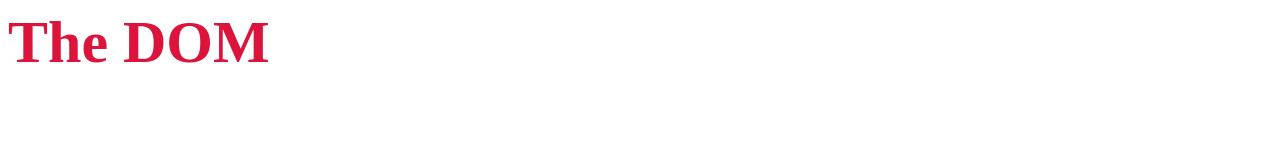
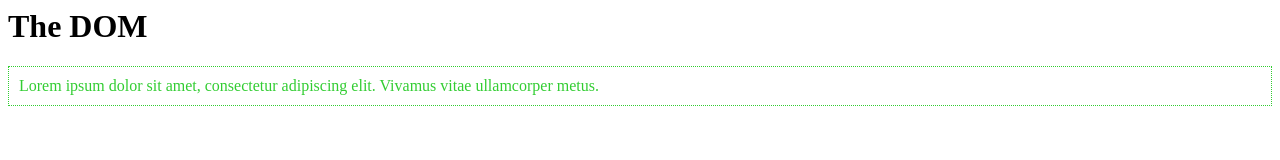
Before and after one commit to adtoria/DOM, a plain HTML site: page index.html in a window 1280 px wide. Drawn offline with Linux system fonts and the light colour scheme.

Commit message:
when styling in a .css file

```diff
--- a/index.html
+++ b/index.html
@@ -2,10 +2,15 @@
 <head>
     <meta charset="UTF-8">
     <meta name="viewport" content="width=device-width, initial-scale=1.0">
-    <title>Document</title>
+    <link rel="stylesheet" href="styles.css">
+    <title>JavaScript</title>
 </head>
 <body>
-    <h1 style="color: orange">The DOM</h1>
+    <h1>The DOM</h1>
+
+    <p>
+        Lorem ipsum dolor sit amet, consectetur adipiscing elit. Vivamus vitae ullamcorper metus.
+    </p>
 
     <script src="styling.js"></script>
 </body>
--- /dev/null
+++ b/styles.css
@@ -0,0 +1,11 @@
+.error{
+    padding: 10px;
+    color: crimson;
+    border: 1px dotted crimson;
+}
+
+.success{
+    padding: 10px;
+    color: limegreen;
+    border: 1px dotted limegreen;
+}
--- a/styling.js
+++ b/styling.js
@@ -1,12 +1,6 @@
-const title = document.querySelector('h1');
+const content = document.querySelector('p');
 
-// title.setAttribute('style', 'margin: 50px;');
-// overwrites what was previously there
-
-console.log(title.style);
-console.log(title.style.color);
-
-title.style.margin = '50px';
-title.style.color = 'crimson';
-title.style.fontSize = '60px';
-title.style.margin = ''; // to remove a property
+console.log(content.classList);
+content.classList.add('error');
+content.classList.remove('error');
+content.classList.add('success');
```
